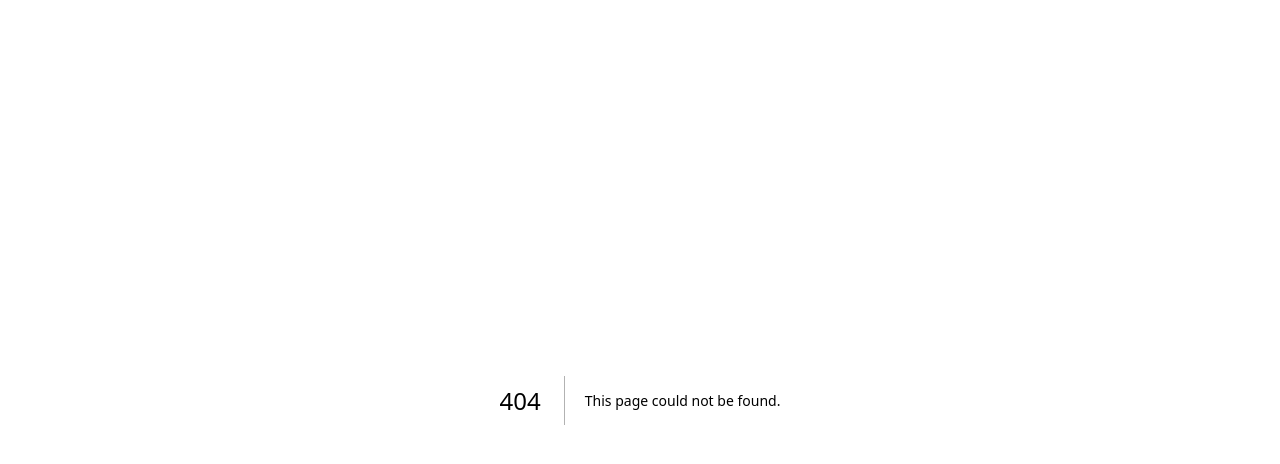
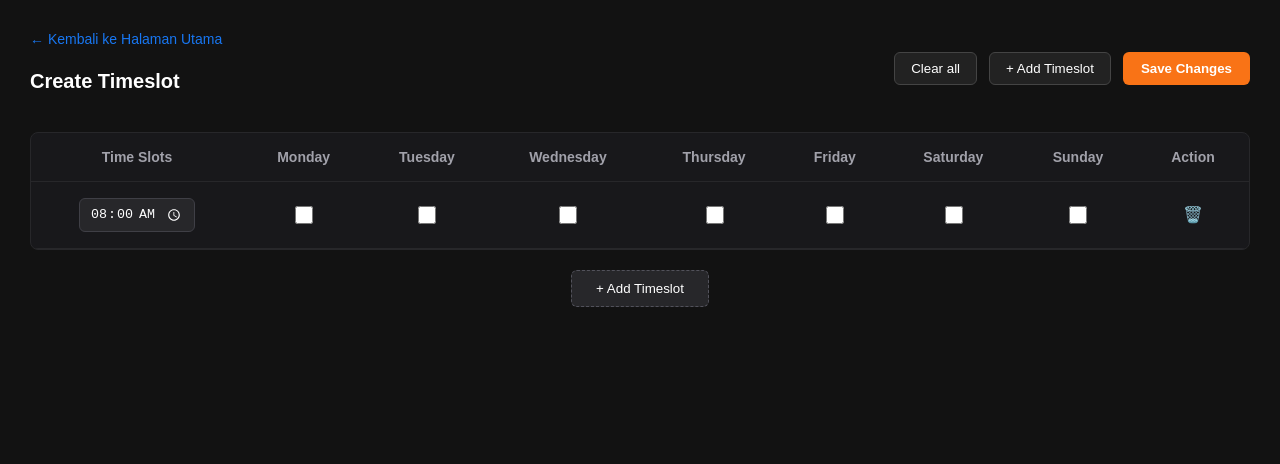
Before and after one commit to fatinhasinahbintirosli/fb-scheduler, a Next.js app: page /queue-settings in a window 1280 px wide. Before the commit this address had no page. Shown: the top 464 px of the page. Built offline with nearby package versions, Linux system fonts and the light colour scheme; no server answers; the database is empty.

Commit message:
Create page.js

```diff
--- /dev/null
+++ b/app/queue-settings/page.js
@@ -0,0 +1,185 @@
+'use client';
+
+import { useState, useEffect } from 'react';
+import { createClient } from '@supabase/supabase-js';
+import Link from 'next/link';
+
+const DAYS = [
+  { label: 'Monday', index: 1 },
+  { label: 'Tuesday', index: 2 },
+  { label: 'Wednesday', index: 3 },
+  { label: 'Thursday', index: 4 },
+  { label: 'Friday', index: 5 },
+  { label: 'Saturday', index: 6 },
+  { label: 'Sunday', index: 0 },
+];
+
+export default function QueueSettingsPage() {
+  const [rows, setRows] = useState([]); // Format: [{ time: '07:41', days: [1, 3, 5] }]
+  const [loading, setLoading] = useState(false);
+
+  const supabase = createClient(process.env.NEXT_PUBLIC_SUPABASE_URL, process.env.NEXT_PUBLIC_SUPABASE_ANON_KEY);
+
+  useEffect(() => {
+    async function fetchSettings() {
+      const { data, error } = await supabase.from('queue_settings').select('*');
+      if (error) {
+        console.error('Ralat memuatkan queue:', error);
+        return;
+      }
+
+      // Kumpulkan data mengikut masa (time_slot)
+      const grouped = {};
+      (data || []).forEach(item => {
+        const timeStr = item.time_slot.substring(0, 5); // 'HH:MM'
+        if (!grouped[timeStr]) {
+          grouped[timeStr] = [];
+        }
+        grouped[timeStr].push(item.day_of_week);
+      });
+
+      const formattedRows = Object.keys(grouped).map(time => ({
+        time,
+        days: grouped[time]
+      }));
+
+      setRows(formattedRows.length > 0 ? formattedRows : [{ time: '08:00', days: [] }]);
+    }
+    fetchSettings();
+  }, []);
+
+  const addRow = () => {
+    setRows([...rows, { time: '12:00', days: [] }]);
+  };
+
+  const removeRow = (index) => {
+    setRows(rows.filter((_, i) => i !== index));
+  };
+
+  const updateTime = (index, newTime) => {
+    const updated = [...rows];
+    updated[index].time = newTime;
+    setRows(updated);
+  };
+
+  const toggleDay = (rowIndex, dayIndex) => {
+    const updated = [...rows];
+    const currentDays = updated[rowIndex].days;
+    if (currentDays.includes(dayIndex)) {
+      updated[rowIndex].days = currentDays.filter(d => d !== dayIndex);
+    } else {
+      updated[rowIndex].days = [...currentDays, dayIndex];
+    }
+    setRows(updated);
+  };
+
+  const clearAll = () => {
+    setRows([]);
+  };
+
+  const saveSettings = async () => {
+    setLoading(true);
+    try {
+      // 1. Padam semua data lama
+      await supabase.from('queue_settings').delete().neq('id', 0);
+
+      // 2. Format semula data untuk dimasukkan ke database
+      const insertData = [];
+      rows.forEach(row => {
+        row.days.forEach(day => {
+          insertData.push({
+            day_of_week: day,
+            time_slot: `${row.time}:00`,
+            is_active: true
+          });
+        });
+      });
+
+      if (insertData.length > 0) {
+        const { error } = await supabase.from('queue_settings').insert(insertData);
+        if (error) throw error;
+      }
+
+      alert('Tetapan Timeslot berjaya disimpan!');
+    } catch (err) {
+      alert(`Ralat menyimpan: ${err.message}`);
+    } finally {
+      setLoading(false);
+    }
+  };
+
+  return (
+    <div style={{ minHeight: '100vh', backgroundColor: '#121212', color: '#fff', padding: '30px', fontFamily: 'sans-serif' }}>
+      <div style={{ display: 'flex', justifyContent: 'space-between', alignItems: 'center', marginBottom: '25px' }}>
+        <div>
+          <Link href="/" style={{ color: '#1877f2', textDecoration: 'none', fontSize: '14px', display: 'inline-block', marginBottom: '10px' }}>
+            ← Kembali ke Halaman Utama
+          </Link>
+          <h1 style={{ fontSize: '20px', fontWeight: 'bold' }}>Create Timeslot</h1>
+        </div>
+        <div style={{ display: 'flex', gap: '12px' }}>
+          <button onClick={clearAll} style={{ background: '#222', color: '#fff', border: '1px solid #444', padding: '8px 16px', borderRadius: '6px', cursor: 'pointer' }}>Clear all</button>
+          <button onClick={addRow} style={{ background: '#222', color: '#fff', border: '1px solid #444', padding: '8px 16px', borderRadius: '6px', cursor: 'pointer' }}>+ Add Timeslot</button>
+          <button onClick={saveSettings} disabled={loading} style={{ background: '#f97316', color: '#fff', border: 'none', padding: '8px 18px', borderRadius: '6px', cursor: 'pointer', fontWeight: 'bold' }}>
+            {loading ? 'Menyimpan...' : 'Save Changes'}
+          </button>
+        </div>
+      </div>
+
+      <div style={{ backgroundColor: '#18181b', borderRadius: '8px', border: '1px solid #27272a', overflowX: 'auto' }}>
+        <table style={{ width: '100%', borderCollapse: 'collapse', textAlign: 'center', fontSize: '14px' }}>
+          <thead>
+            <tr style={{ borderBottom: '1px solid #27272a', color: '#a1a1aa' }}>
+              <th style={{ padding: '16px', width: '180px' }}>Time Slots</th>
+              {DAYS.map(d => <th key={d.index} style={{ padding: '16px' }}>{d.label}</th>)}
+              <th style={{ padding: '16px', width: '80px' }}>Action</th>
+            </tr>
+          </thead>
+          <tbody>
+            {rows.length === 0 ? (
+              <tr>
+                <td colSpan="9" style={{ padding: '30px', color: '#71717a' }}>Tiada timeslot. Sila klik &quot;+ Add Timeslot&quot; di atas.</td>
+              </tr>
+            ) : (
+              rows.map((row, rowIndex) => (
+                <tr key={rowIndex} style={{ borderBottom: '1px solid #27272a' }}>
+                  <td style={{ padding: '16px' }}>
+                    <input
+                      type="time"
+                      value={row.time}
+                      onChange={(e) => updateTime(rowIndex, e.target.value)}
+                      style={{ backgroundColor: '#27272a', color: '#fff', border: '1px solid #3f3f46', padding: '6px 10px', borderRadius: '6px', colorScheme: 'dark' }}
+                    />
+                  </td>
+                  {DAYS.map(d => (
+                    <td key={d.index} style={{ padding: '16px' }}>
+                      <input
+                        type="checkbox"
+                        checked={row.days.includes(d.index)}
+                        onChange={() => toggleDay(rowIndex, d.index)}
+                        style={{ width: '18px', height: '18px', accentColor: '#1877f2', cursor: 'pointer' }}
+                      />
+                    </td>
+                  ))}
+                  <td style={{ padding: '16px' }}>
+                    <button onClick={() => removeRow(rowIndex)} style={{ background: 'transparent', border: 'none', color: '#ef4444', cursor: 'pointer', fontSize: '16px' }}>
+                      🗑️
+                    </button>
+                  </td>
+                </tr>
+              ))
+            )}
+          </tbody>
+        </table>
+      </div>
+
+      {rows.length > 0 && (
+        <div style={{ textAlign: 'center', marginTop: '20px' }}>
+          <button onClick={addRow} style={{ background: '#27272a', color: '#fff', border: '1px dashed #52525b', padding: '10px 24px', borderRadius: '6px', cursor: 'pointer' }}>
+            + Add Timeslot
+          </button>
+        </div>
+      )}
+    </div>
+  );
+}
```
